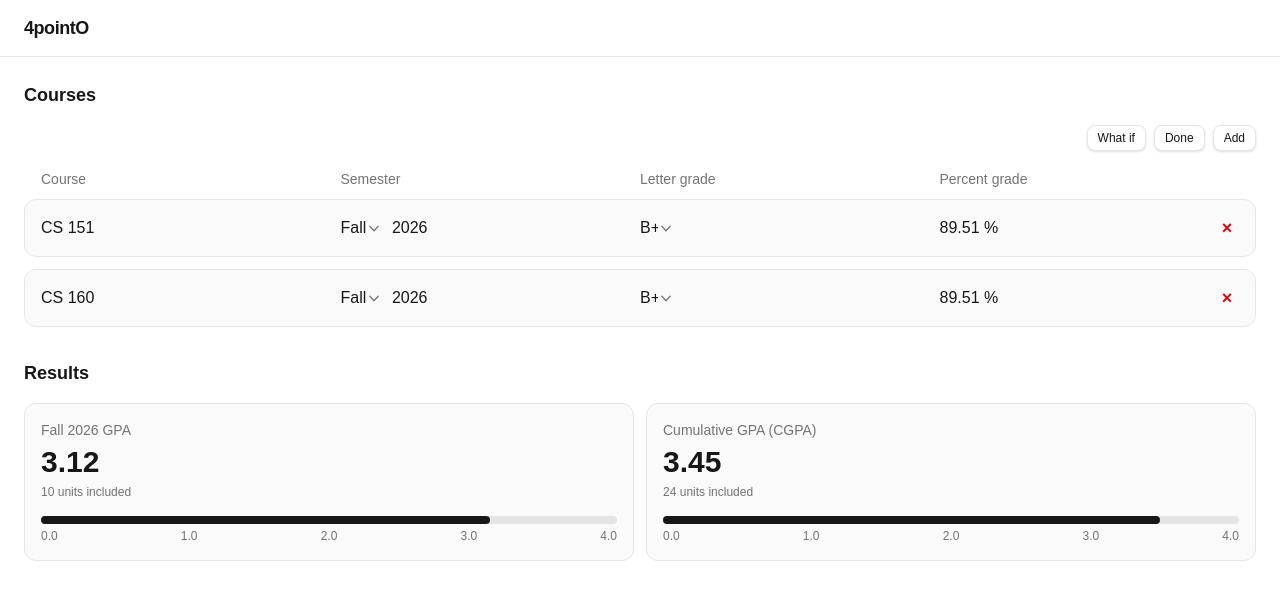
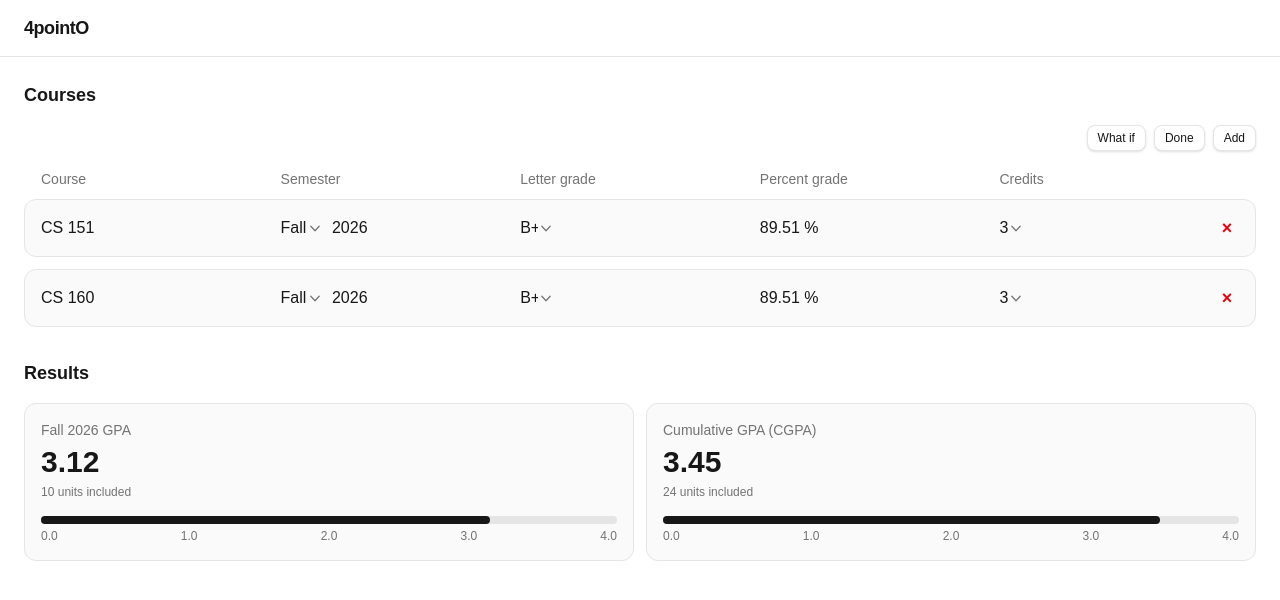
Before and after one commit to Applied-Software-Engineering-Club/4pointO, a Next.js app: page /gpa-calc in a window 1280 px wide. Both pictures are taken after a click on the button "Edit". Shown: the top 600 px of the page. Built offline with nearby package versions, Linux system fonts and the light colour scheme.

Commit message:
Added Credits Section

```diff
--- a/apps/calculator-app/frontend/GpaCalculator.tsx
+++ b/apps/calculator-app/frontend/GpaCalculator.tsx
@@ -11,6 +11,7 @@ type CourseGrade = {
   year: string;
   letterGrade: string;
   percentGrade: string;
+  credits: string;
 };
 
 const letterGrades = [
@@ -34,6 +35,7 @@ const letterGrades = [
   "I",
 ];
 
+const creditOptions = ["1", "2", "3", "4"];
 const seasons = ["Fall", "Spring", "Summer"];
 const defaultYear = String(new Date().getFullYear());
 
@@ -45,6 +47,7 @@ const initialCourses: CourseGrade[] = [
     year: "2026",
     letterGrade: "B+",
     percentGrade: "89.51",
+    credits: "3",
   },
   {
     id: "cs-160",
@@ -53,10 +56,11 @@ const initialCourses: CourseGrade[] = [
     year: "2026",
     letterGrade: "B+",
     percentGrade: "89.51",
+    credits: "3",
   },
 ];
 
-const columnClassName = "grid grid-cols-4 gap-2 whitespace-nowrap sm:gap-8";
+const columnClassName = "grid grid-cols-5 gap-2 whitespace-nowrap sm:gap-8";
 const controlClassName =
   "cursor-pointer appearance-none justify-self-start border-0 bg-transparent bg-[length:0.65rem] bg-[position:right_center] bg-no-repeat p-0 pr-[0.85rem] font-medium text-inherit outline-none";
 const dropdownArrow = {
@@ -129,6 +133,18 @@ export function GpaCalculator() {
     );
   }
 
+  function updateCredits(id: string, value: string) {
+    if (!editing || whatIfEnabled || !creditOptions.includes(value)) {
+      return;
+    }
+
+    setCourses((current) =>
+      current.map((course) =>
+        course.id === id ? { ...course, credits: value } : course,
+      ),
+    );
+  }
+
   function toggleEditing() {
     if (whatIfEnabled) {
       setWhatIfChanges({});
@@ -157,6 +173,7 @@ export function GpaCalculator() {
         year: defaultYear,
         letterGrade: "",
         percentGrade: "",
+        credits: "",
       },
     ]);
   }
@@ -201,6 +218,7 @@ export function GpaCalculator() {
             <span>Semester</span>
             <span>Letter grade</span>
             <span>Percent grade</span>
+            <span>Credits</span>
           </div>
           <span className="size-6 shrink-0" aria-hidden="true" />
         </div>
@@ -291,6 +309,29 @@ export function GpaCalculator() {
                 ) : (
                   <span>{row.percentGrade ? `${row.percentGrade}%` : "—"}</span>
                 )}
+                {editing && !whatIfEnabled ? (
+                  <select
+                    aria-label={`Credits for ${course.courseName}`}
+                    value={course.credits}
+                    onChange={(event) =>
+                      updateCredits(course.id, event.target.value)
+                    }
+                    className={controlClassName}
+                    style={{
+                      ...dropdownArrow,
+                      width: dropdownWidth(course.credits || "—"),
+                    }}
+                  >
+                    <option value="">—</option>
+                    {creditOptions.map((credit) => (
+                      <option key={credit} value={credit}>
+                        {credit}
+                      </option>
+                    ))}
+                  </select>
+                ) : (
+                  <span>{course.credits || "—"}</span>
+                )}
               </div>
               <button
                 type="button"
```
